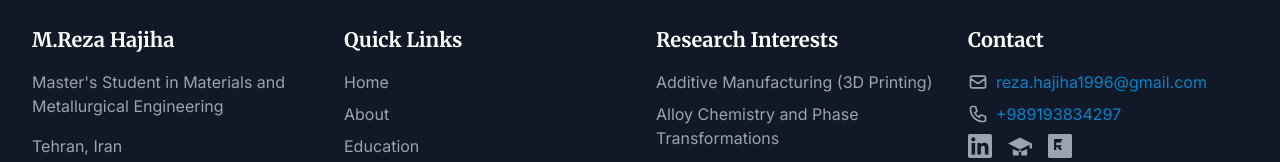
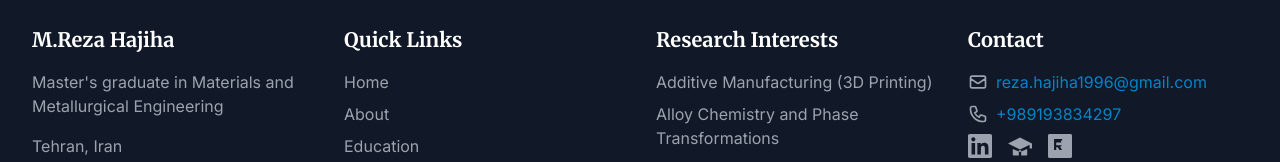
Before and after one commit to Rezhaj/Reza.Resume, a React (Create React App) app: page /#/ in a window 1280 px wide. Shown: the part 2848-3010 px from the top of the page. Built offline with nearby package versions, Linux system fonts and the light colour scheme.

Commit message:
Update profile.ts

```diff
--- a/src/data/profile.ts
+++ b/src/data/profile.ts
@@ -6,7 +6,7 @@ export interface Profile {
   email: string;
   phone: string;
   linkedin: string;
-  googleScholar: string;
+  Google Scholar: string;
   researchGate: string;
   profileImage: string;
   department: string;
@@ -28,13 +28,13 @@ export interface Profile {
 
 export const profile: Profile = {
   "name": "M.Reza Hajiha",
-  "title": "Master's Student in Materials and Metallurgical Engineering",
-  "summary": "Master's student in Materials and Metallurgical Engineering specializing in advanced materials and manufacturing processes. My research focuses on developing novel materials for industrial applications and exploring the relationship between processing, structure, and properties of engineering materials.",
+  "title": "Master's graduate in Materials and Metallurgical Engineering",
+  "summary": "Master's graduate in Materials and Metallurgical Engineering, specializing in advanced materials and manufacturing processes. My research focuses on developing novel materials for industrial applications and exploring the relationship between processing, structure, and properties of engineering materials.",
   "location": "Tehran, Iran",
   "email": "reza.hajiha1996@gmail.com",
   "phone": "+989193834297",
   "linkedin": "https://www.linkedin.com/in/reza-hajiha-03b00b188/",
-  "googleScholar": "https://scholar.google.com/citations?user=sguwijAAAAAJ&hl=en",
+  "Google Scholar": "https://scholar.google.com/citations?user=sguwijAAAAAJ&hl=en",
   "researchGate": "https://www.researchgate.net/profile/Mohmaamdreza-Hajiha",
   "profileImage": "profile.webp",
   "department": "Department of Materials and Metallurgical Engineering",
@@ -47,7 +47,7 @@ export const profile: Profile = {
     "Recyclable and Sustainable Materials",
     "AI and Machine Learning in Materials Science"
   ],
-  "biography": "M.Reza Hajiha is a Master's student in Materials and Metallurgical Engineering at Amirkabir University of Technology, specializing in advanced materials and manufacturing processes. Reza graduated with honors from Amirkabir University of Technology with a Bachelor's degree in Materials Engineering. During undergraduate studies, Reza participated in several research projects focused on metallurgical processing and materials characterization, which sparked a passion for developing novel materials for industrial applications. Currently working as a Research Assistant in the Advanced Materials Laboratory, Reza is investigating the relationship between processing parameters, microstructure, and mechanical properties of engineering materials. Reza has presented work at student research conferences and is an active member of the Materials Engineering Student Association. Outside of academics, Reza enjoys hiking, photography, and playing traditional Persian music.",
+  "biography": "M.Reza Hajiha is a Master's graduate in Materials and Metallurgical Engineering at Amirkabir University of Technology, specializing in advanced materials and manufacturing processes. Reza graduated with honors from Amirkabir University of Technology with a Bachelor's degree in Materials Engineering. During undergraduate studies, Reza participated in several research projects focused on metallurgical processing and materials characterization, which sparked a passion for developing novel materials for industrial applications. Currently working as a Research Assistant in the Advanced Materials Laboratory, Reza is investigating the relationship between processing parameters, microstructure, and mechanical properties of engineering materials. Reza has presented work at student research conferences and is an active member of the Materials Engineering Student Association. Outside of academics, Reza enjoys hiking, photography, and playing traditional Persian music.",
   "hobbies": [
     "Biking",
     "Photography",
```
